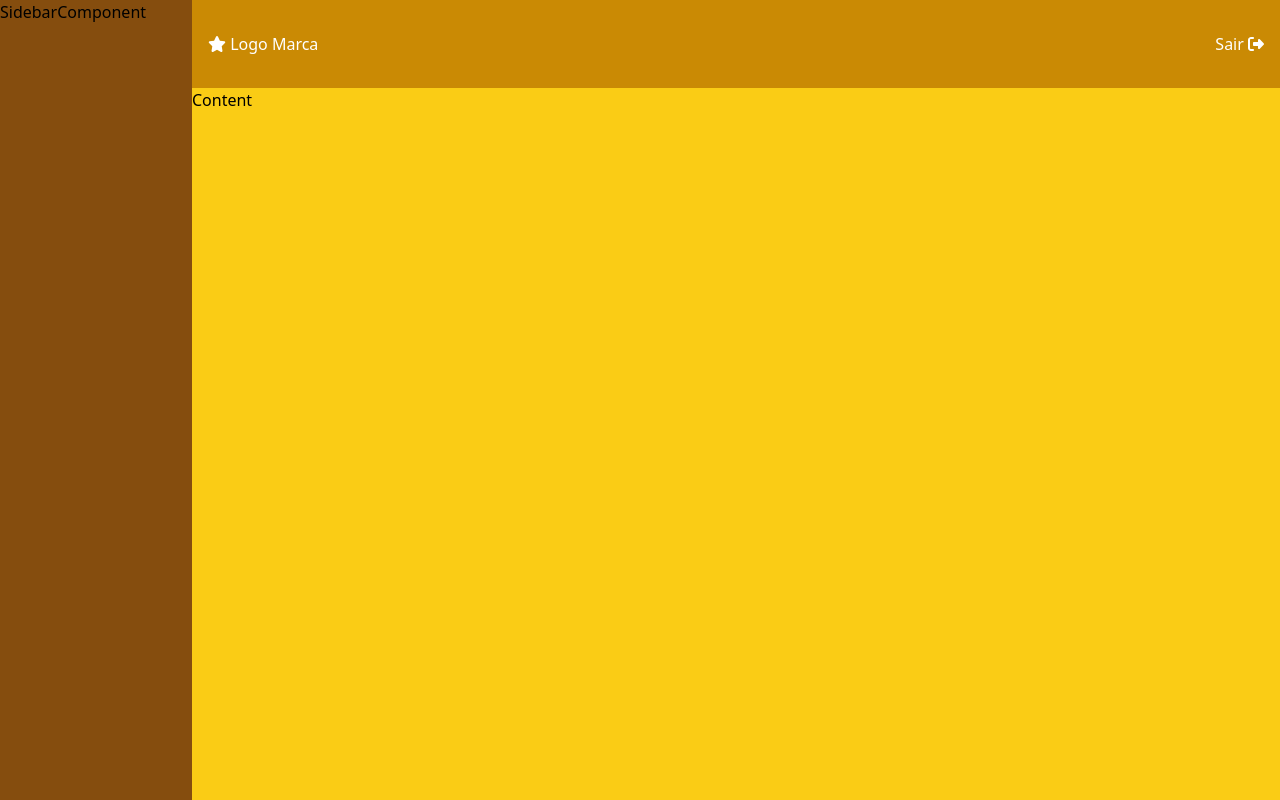
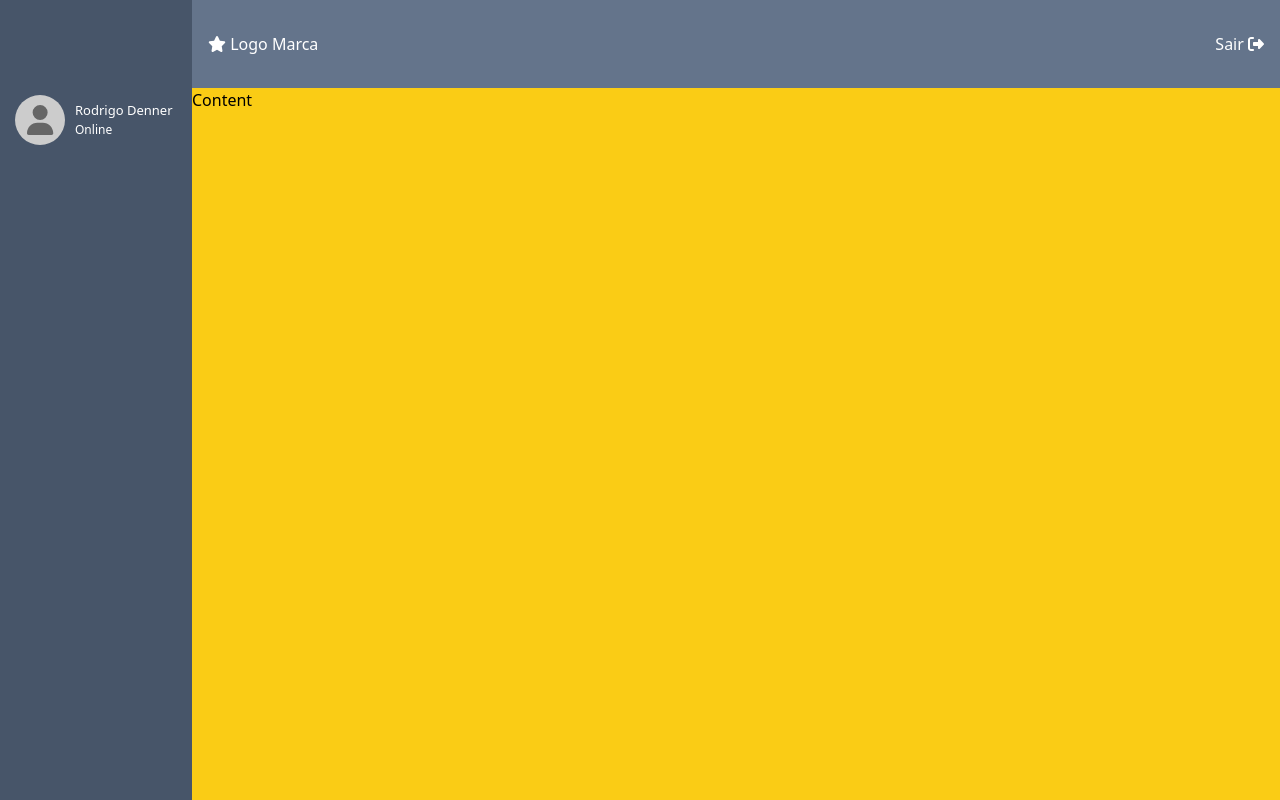
Before and after one commit to rodrigodenner/Dashboard-LaraVue, a Vue app in the folder front-end/: page /dashboard in a window 1280 px wide. Built offline with nearby package versions, Linux system fonts and the light colour scheme.

Commit message:
create component Navbar and Sidebar

```diff
--- a/front-end/src/components/dashboard/DashboardComponent.vue
+++ b/front-end/src/components/dashboard/DashboardComponent.vue
@@ -1,14 +1,14 @@
 <template>
   <div class="flex">
     <!-- Sidebar -->
-    <div class="w-48 h-screen bg-yellow-800">
+    <div class="w-48 h-screen text-white bg-slate-600">
       <SidebarComponent/>
     </div>
 
     <!-- Content Right -->
     <div class="flex flex-col flex-1">
       <!-- Navbar -->
-      <div class="w-full py-4 bg-yellow-600">
+      <div class="w-full py-4 bg-slate-500">
         <NavbarComponent/>
       </div>
 
--- a/front-end/src/components/dashboard/NavbarComponent.vue
+++ b/front-end/src/components/dashboard/NavbarComponent.vue
@@ -4,7 +4,7 @@
       <p><i class="fa fa-star"></i> Logo Marca</p>
     </div>
     <div class="text-white logout">
-      <a href="">Sair <i class="fa-solid fa-right-from-bracket"></i></a>
+      <a href="" @click.prevent="logout">Sair <i class="fa-solid fa-right-from-bracket"></i></a>
     </div>
   </div>
 </template>
@@ -12,8 +12,13 @@
 <script>
 export default {
   name: 'NavbarComponent',
-  setup() {
+  data() {
     return {};
+  },
+  methods: {
+    logout(){
+      this.$router.push({name: 'login'});
+    }
   },
 };
 </script>
--- a/front-end/src/components/dashboard/SidebarComponent.vue
+++ b/front-end/src/components/dashboard/SidebarComponent.vue
@@ -1,6 +1,23 @@
 <template>
-  <div>
-    <p>SidebarComponent</p>
+  <div class="sidebar">
+    <div class="top">
+      <div class="avatar">
+        <span><i class="fa fa-user"></i></span>
+      </div>
+      <div class="avatar-desc">
+        <p class="name">Rodrigo Denner</p>
+        <p class="status">Online</p>
+      </div>
+    </div>
+    <div class="menu">
+      <ul>
+        <li></li>
+        <li></li>
+        <li></li>
+        <li></li>
+        <li></li>
+      </ul>
+    </div>
   </div>
 </template>
 
@@ -17,4 +34,49 @@ export default {
 
 <style  scoped>
 
+.sidebar{
+ padding: 25px 5px;
+}
+.top{
+  width: 100%;
+  display: flex;
+  padding:10px ;
+  margin-top: 60px;
+  margin-bottom: 20px;
+  align-items: center;
+
+}
+
+.avatar span{
+  display: block;
+  width: 50px;
+  height: 50px;
+  border-radius: 50%;
+  background-color: #ccc;
+  display: flex;
+  justify-content: center;
+  align-items:center ;
+  font-size: 30px;
+  color: #666666;
+}
+
+.avatar-desc {
+  margin-left: 10px;
+}
+.avatar-desc p {
+  margin-left: 0;
+  color: #fff;
+}
+.avatar-desc .name{
+  font-size: 13px;
+}
+
+.avatar-desc .status{
+  font-size: 12px;
+}
+
+
+.menu{
+  background-color:red;
+}
 </style>
```
